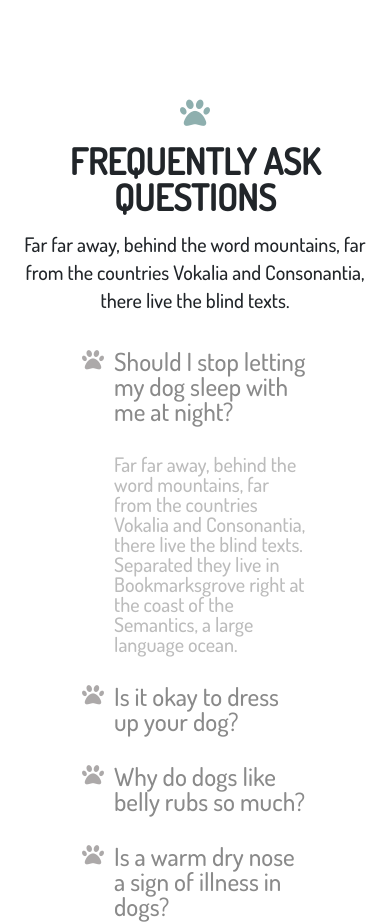
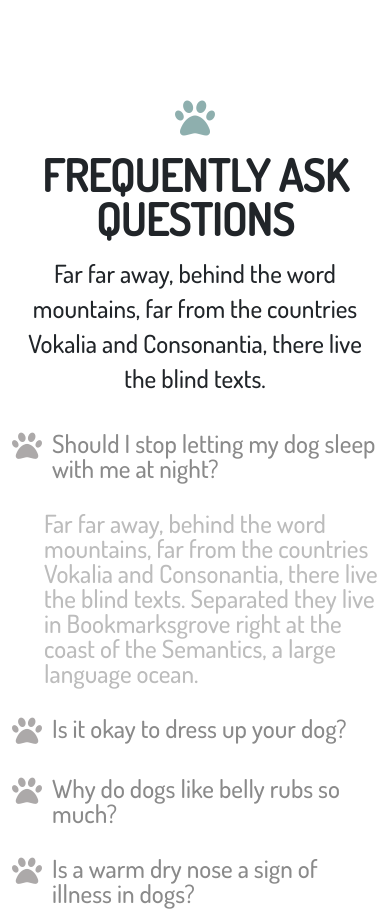
Before and after one commit to Shahlar-963/Doggerfiles, a plain HTML site: page index.html in a window 390 px wide. Shown: the part 9090-10012 px from the top of the page. Drawn offline with nearby package versions, Linux system fonts and the light colour scheme; grey boxes are pictures that could not be loaded.

Commit message:
questions

```diff
--- a/_questions.sass
+++ b/_questions.sass
@@ -36,9 +36,26 @@
             font-size: 30px
             color: #8eafae
     @media screen and ( max-width: 992px )
-        .wid
-            width: 100%
+        h1
+            font-size: 44px
+            margin: 15px 0
         h3
+            font-size: 25px
             margin-bottom: 15px
+        .textbox
+            padding: 0
+            h2,h4
+                font-size: 25px
+            .minibox
+                h2
+                    margin: 0 0 0 10px
+            p
+                font-size: 25px
+        .icon
+            i
+                font-size: 30px
         .imgbox
             margin-top: 20px
+        .bigicon
+            i
+                font-size: 40px
```
Also changed, not shown: style.css, 1 other file.
